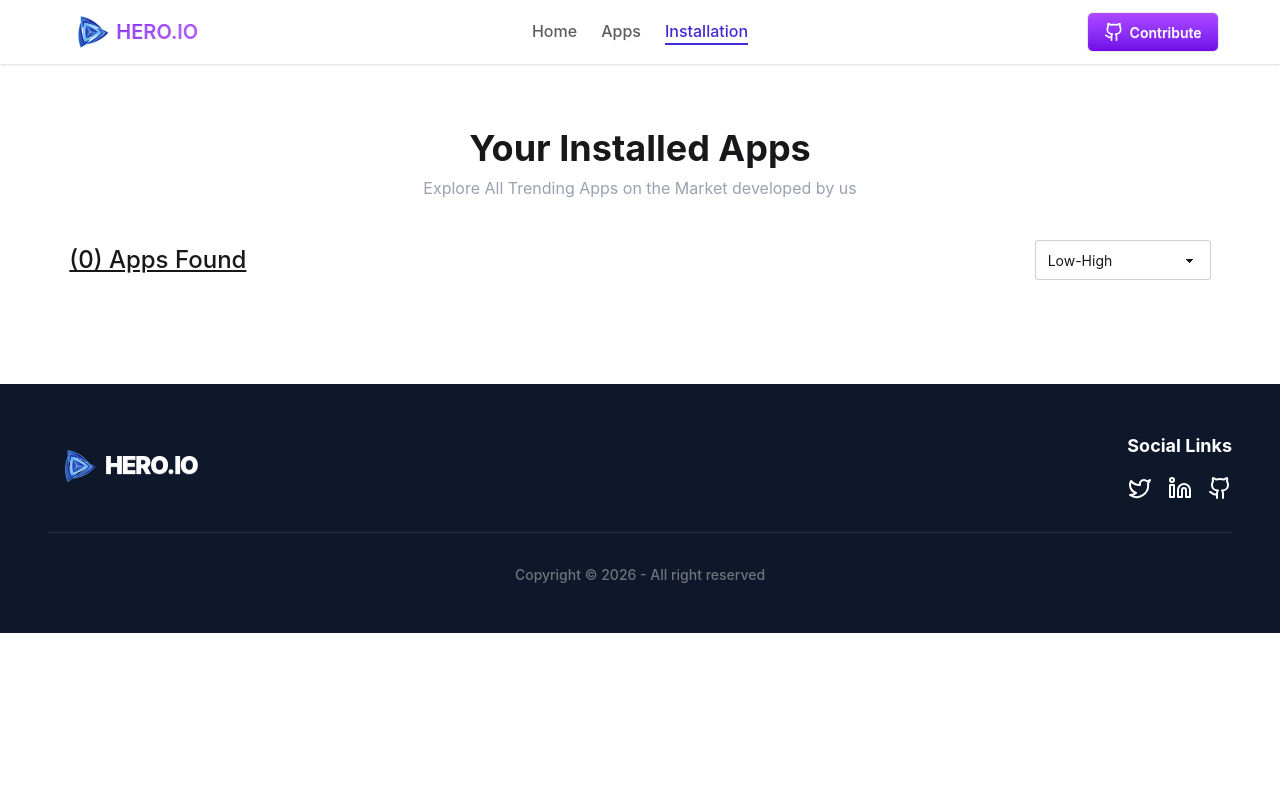
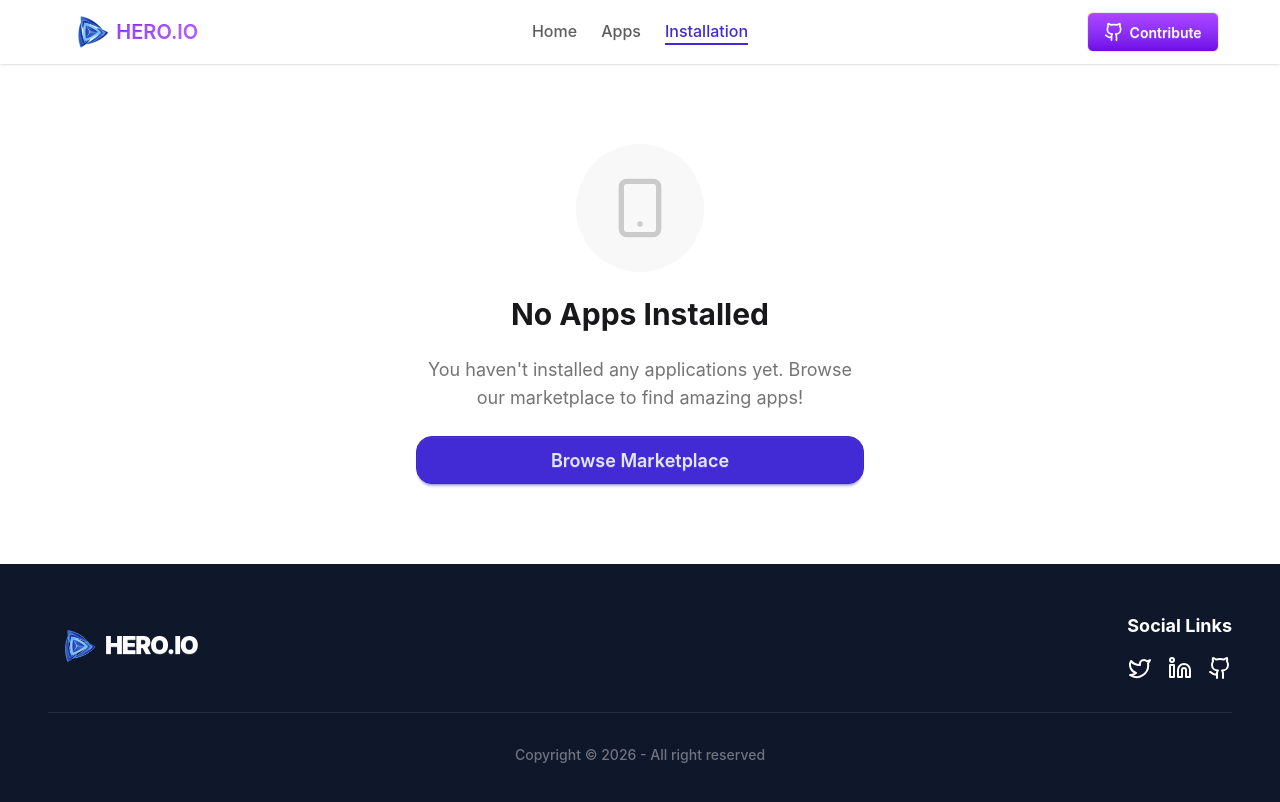
Before and after one commit to imhossainahmed/hero_io, a React (Vite) app: page /installation in a window 1280 px wide. Shown: the top 802 px of the page. Built offline with nearby package versions, Linux system fonts and the light colour scheme.

Commit message:
Added App Installation Functionality

```diff
--- a/src/context/AppProvider.jsx
+++ b/src/context/AppProvider.jsx
@@ -28,6 +28,17 @@ export const AppProvider = ({ children }) => {
     fetchApps();
   }, []);
 
+  useEffect(() => {
+    localStorage.setItem('installedApps', JSON.stringify(installedApps));
+  }, [installedApps]);
+
+  const installApp = (app) => {
+    if(!installedApps.find(a => a.id === app.id)) {
+      setInstalledApps([...installedApps, app])
+      showToast(`${app.title} installed successfully!`);
+    }
+  }
+
   const showToast = (message) => {
     setToast(message);
     setTimeout(() => setToast(null), 3000);
@@ -37,11 +48,12 @@ export const AppProvider = ({ children }) => {
     <AppContext.Provider
       value={{
         apps,
+        toast,
+        showToast,
         isLoading,
+        installApp,
         installedApps,
         setInstalledApps,
-        toast,
-        showToast,
       }}
     >
       {children}
--- a/src/pages/AppDetails.jsx
+++ b/src/pages/AppDetails.jsx
@@ -78,7 +78,7 @@ const AppDetails = () => {
             disabled={isInstalled}
           >
             {isInstalled ? (
-              <span className="flex items-center gap-2"><CheckCircle size={24} /> Installed Now ({apps?.size})</span>
+              <span className="flex items-center gap-2"><CheckCircle size={24} /> Alredy Installed</span>
             ) : (
               <span className="flex items-center gap-2"><Download size={24} /> Install Now ({apps?.size})</span>
             )}
--- a/src/pages/Installations.jsx
+++ b/src/pages/Installations.jsx
@@ -1,24 +1,88 @@
-import React from 'react';
+import React, { useState } from 'react';
+import { Trash2, Download, Smartphone, SlidersHorizontal } from 'lucide-react';
+import { useApp } from '../context/useApp.js';
+import { Link } from 'react-router-dom';
+import { formatNumber } from '../utils/utils.js';
 
-const Installations = () => {
+const Installation = () => {
+  const { installedApps, uninstallApp } = useApp();
+  const [sortBy, setSortBy] = useState('newest');
+
+  const sortedApps = [...installedApps].sort((a, b) => {
+    if (sortBy === 'size-desc') return b.size - a.size;
+    if (sortBy === 'size-asc') return a.size - b.size;
+    if (sortBy === 'downloads') return b.downloads - a.downloads;
+    return 0; // Default to newest (order of installation)
+  });
+
+  if (installedApps.length === 0) {
+    return (
+      <div className="text-center py-20 space-y-6 max-w-md mx-auto">
+        <div className="flex justify-center">
+          <div className="bg-base-200 p-8 rounded-full">
+            <Smartphone size={64} className="text-base-content/20" />
+          </div>
+        </div>
+        <h2 className="text-3xl font-bold">No Apps Installed</h2>
+        <p className="text-base-content/60 text-lg">You haven't installed any applications yet. Browse our marketplace to find amazing apps!</p>
+        <Link to="/apps" className="btn btn-primary btn-lg rounded-2xl w-full">Browse Marketplace</Link>
+      </div>
+    );
+  }
+
   return (
-    <div className='w-11/12 mx-auto py-16 px-4'>
-      <div className='text-center'>
-      <h2 className='text-4xl font-bold mb-2'>Your Installed Apps</h2>
-      <p className='text-center text-gray-400'>Explore All Trending Apps on the Market developed by us</p>
-      </div>
-      <div className='flex py-10 items-center md:justify-between justify-center flex-col md:flex-row gap-3'>
-        <h3 className='text-2xl underline font-medium'>(0) Apps Found</h3>
+    <div className="space-y-8">
+      <div className="flex flex-col md:flex-row justify-between items-center gap-4">
         <div>
-          <select defaultValue="Pick a color" className="select w-44">
-            <option disabled={true}>Sort By Size</option>
-            <option>Low-High</option>
-            <option>High-Low</option>
+          <h1 className="text-4xl font-bold">My Installations</h1>
+          <p className="text-base-content/60">Manage your installed applications ({installedApps.length})</p>
+        </div>
+
+        <div className="flex items-center gap-2 bg-base-200 p-2 rounded-xl">
+          <SlidersHorizontal size={20} className="text-base-content/60 ml-2" />
+          <select
+            className="select select-ghost select-sm focus:bg-transparent"
+            value={sortBy}
+            onChange={(e) => setSortBy(e.target.value)}
+          >
+            <option value="newest">Recently Installed</option>
+            <option value="size-desc">Largest Size</option>
+            <option value="size-asc">Smallest Size</option>
+            <option value="downloads">Most Popular</option>
           </select>
         </div>
+      </div>
+
+      <div className="grid grid-cols-1 gap-4">
+        {sortedApps.map((app) => (
+          <div key={app.id} className="card card-side bg-base-100 shadow-xl border border-base-200 overflow-hidden">
+            <figure className="w-24 sm:w-32 md:w-40 shrink-0">
+              <img src={app.image} alt={app.title} className="h-full w-full object-cover" referrerPolicy="no-referrer" />
+            </figure>
+            <div className="card-body p-4 sm:p-6 flex-row justify-between items-center">
+              <div className="space-y-1">
+                <h2 className="card-title text-lg sm:text-xl">{app.title}</h2>
+                <p className="text-sm text-base-content/60">{app.companyName}</p>
+                <div className="flex flex-wrap gap-4 mt-2">
+                  <span className="badge badge-ghost gap-1"><Download size={12} /> {formatNumber(app.downloads)}</span>
+                  <span className="badge badge-ghost">{app.size} MB</span>
+                </div>
+              </div>
+              <div className="card-actions">
+                <button
+                  onClick={() => uninstallApp(app.id)}
+                  className="btn btn-error btn-outline btn-sm sm:btn-md gap-2 rounded-xl"
+                >
+                  <Trash2 size={18} />
+                  <span className="hidden sm:inline">Uninstall</span>
+                </button>
+              </div>
+            </div>
+          </div>
+        ))}
       </div>
     </div>
   );
 };
 
-export default Installations;
+export default Installation;
```
